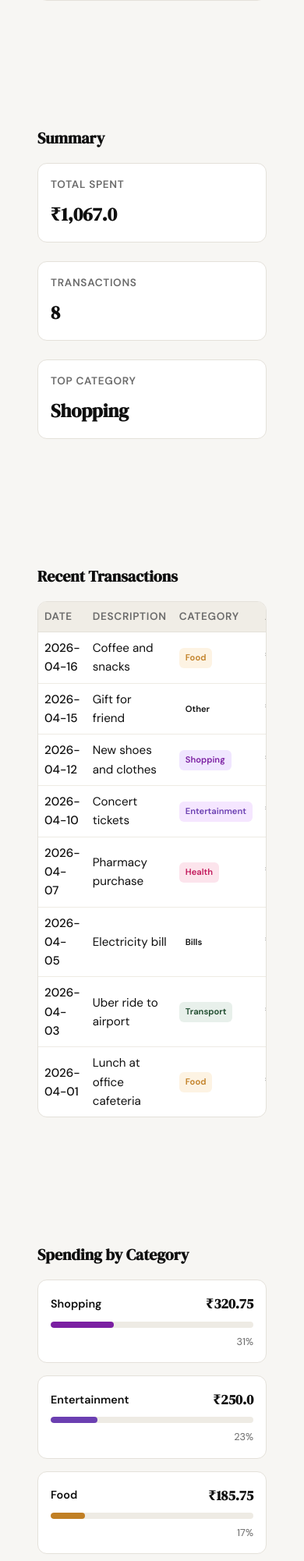
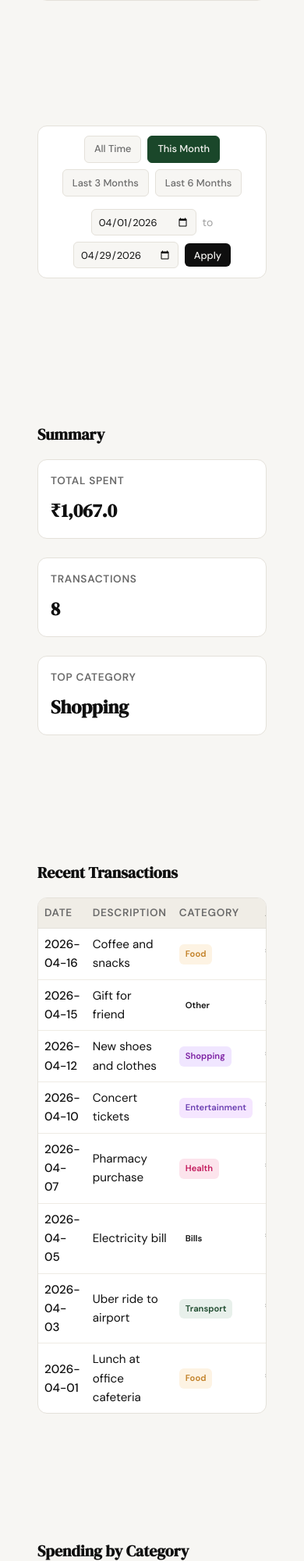
Before and after one commit to Shreyash2005061/Expense-tracker, a Flask app: page /profile?date_from=2026-04-01&date_to=2026-04-29 in a window 390 px wide. Shown: the part 396-2398 px from the top of the page at 78% size. Run offline with Flask 3, Linux system fonts and the light colour scheme; a user stored in the database is signed in; data comes from the database, SQL or seed files in the repository.

Commit message:
add date feature

```diff
--- a/app.py
+++ b/app.py
@@ -1,3 +1,4 @@
+from datetime import datetime, timedelta
 from flask import Flask, render_template, request, redirect, url_for, session, flash
 from functools import wraps
 from database.db import get_db, init_db, seed_db, create_user, validate_user, close_db
@@ -120,16 +121,63 @@ def profile():
     # Add initials for avatar display
     user_info['initials'] = ''.join([word[0].upper() for word in user_info['name'].split()])
 
-    summary_stats = get_summary_stats(user_id)
-    transactions = get_recent_transactions(user_id)
-    categories = get_category_breakdown(user_id)
+    # Read and validate date filter params
+    date_from = request.args.get("date_from")
+    date_to = request.args.get("date_to")
+    active_preset = None
+
+    # Validate dates
+    validated_date_from = None
+    validated_date_to = None
+
+    # Compute preset dates for template
+    today = datetime.now().date()
+    this_month_from = today.replace(day=1)
+    last_3_months_from = today - timedelta(days=90)
+    last_6_months_from = today - timedelta(days=180)
+
+    if date_from and date_to:
+        try:
+            parsed_from = datetime.strptime(date_from, "%Y-%m-%d").date()
+            parsed_to = datetime.strptime(date_to, "%Y-%m-%d").date()
+
+            if parsed_from > parsed_to:
+                flash("Start date must be before end date.", "error")
+                # Fall back to no filter
+            else:
+                validated_date_from = date_from
+                validated_date_to = date_to
+
+                # Determine active preset
+                if parsed_from == this_month_from and parsed_to == today:
+                    active_preset = "this_month"
+                elif parsed_from == last_3_months_from and parsed_to == today:
+                    active_preset = "last_3_months"
+                elif parsed_from == last_6_months_from and parsed_to == today:
+                    active_preset = "last_6_months"
+                else:
+                    active_preset = "custom"
+        except ValueError:
+            # Malformed date, fall back to no filter
+            pass
+
+    summary_stats = get_summary_stats(user_id, validated_date_from, validated_date_to)
+    transactions = get_recent_transactions(user_id, date_from=validated_date_from, date_to=validated_date_to)
+    categories = get_category_breakdown(user_id, validated_date_from, validated_date_to)
 
     return render_template(
         "profile.html",
         user_info=user_info,
         summary_stats=summary_stats,
         transactions=transactions,
-        categories=categories
+        categories=categories,
+        date_from=validated_date_from,
+        date_to=validated_date_to,
+        active_preset=active_preset,
+        today=today.strftime("%Y-%m-%d"),
+        this_month_from=this_month_from.strftime("%Y-%m-%d"),
+        last_3_months_from=last_3_months_from.strftime("%Y-%m-%d"),
+        last_6_months_from=last_6_months_from.strftime("%Y-%m-%d")
     )
 
 
--- a/database/queries.py
+++ b/database/queries.py
@@ -39,17 +39,24 @@ def get_user_by_id(user_id):
     return result
 
 
-def get_summary_stats(user_id):
+def get_summary_stats(user_id, date_from=None, date_to=None):
     """Get summary statistics for a user. Returns dict with total_spent, transaction_count, top_category."""
     conn = _get_connection()
     cursor = conn.cursor()
 
+    # Build date filter clause
+    date_filter = ""
+    params = [user_id]
+    if date_from and date_to:
+        date_filter = "AND date BETWEEN ? AND ?"
+        params.extend([date_from, date_to])
+
     # Get total spent and transaction count
-    cursor.execute('''
+    cursor.execute(f'''
         SELECT SUM(amount) as total, COUNT(*) as count
         FROM expenses
-        WHERE user_id = ?
-    ''', (user_id,))
+        WHERE user_id = ? {date_filter}
+    ''', tuple(params))
     row = cursor.fetchone()
 
     total_spent = row['total'] if row['total'] else 0
@@ -64,14 +71,14 @@ def get_summary_stats(user_id):
         }
 
     # Get top category (highest total spending)
-    cursor.execute('''
+    cursor.execute(f'''
         SELECT category, SUM(amount) as category_total
         FROM expenses
-        WHERE user_id = ?
+        WHERE user_id = ? {date_filter}
         GROUP BY category
         ORDER BY category_total DESC
         LIMIT 1
-    ''', (user_id,))
+    ''', tuple(params))
     top_row = cursor.fetchone()
     top_category = top_row['category'] if top_row else '—'
 
@@ -83,18 +90,26 @@ def get_summary_stats(user_id):
     }
 
 
-def get_recent_transactions(user_id, limit=10):
+def get_recent_transactions(user_id, limit=10, date_from=None, date_to=None):
     """Get recent transactions for a user. Returns list of dicts ordered newest-first."""
     conn = _get_connection()
     cursor = conn.cursor()
 
-    cursor.execute('''
+    # Build date filter clause
+    date_filter = ""
+    params = [user_id]
+    if date_from and date_to:
+        date_filter = "AND date BETWEEN ? AND ?"
+        params.extend([date_from, date_to])
+    params.append(limit)
+
+    cursor.execute(f'''
         SELECT date, description, category, amount
         FROM expenses
-        WHERE user_id = ?
+        WHERE user_id = ? {date_filter}
         ORDER BY date DESC
         LIMIT ?
-    ''', (user_id, limit))
+    ''', tuple(params))
 
     rows = cursor.fetchall()
 
@@ -111,17 +126,24 @@ def get_recent_transactions(user_id, limit=10):
     return transactions
 
 
-def get_category_breakdown(user_id):
+def get_category_breakdown(user_id, date_from=None, date_to=None):
     """Get category breakdown for a user. Returns list of dicts with name, amount, percentage (sums to 100)."""
     conn = _get_connection()
     cursor = conn.cursor()
 
+    # Build date filter clause
+    date_filter = ""
+    params = [user_id]
+    if date_from and date_to:
+        date_filter = "AND date BETWEEN ? AND ?"
+        params.extend([date_from, date_to])
+
     # Get total spent
-    cursor.execute('''
+    cursor.execute(f'''
         SELECT SUM(amount) as total
         FROM expenses
-        WHERE user_id = ?
-    ''', (user_id,))
+        WHERE user_id = ? {date_filter}
+    ''', tuple(params))
     total_row = cursor.fetchone()
     grand_total = total_row['total'] if total_row['total'] else 0
 
@@ -130,13 +152,13 @@ def get_category_breakdown(user_id):
         return []
 
     # Get category totals
-    cursor.execute('''
+    cursor.execute(f'''
         SELECT category, SUM(amount) as category_total
         FROM expenses
-        WHERE user_id = ?
+        WHERE user_id = ? {date_filter}
         GROUP BY category
         ORDER BY category_total DESC
-    ''', (user_id,))
+    ''', tuple(params))
 
     rows = cursor.fetchall()
 
--- a/static/css/style.css
+++ b/static/css/style.css
@@ -971,6 +971,92 @@ a { color: inherit; text-decoration: none; }
     padding: 3rem 2rem;
 }
 
+/* Date Filter Bar */
+.filter-bar {
+    display: flex;
+    flex-wrap: wrap;
+    gap: 1.5rem;
+    align-items: center;
+    justify-content: space-between;
+    background: var(--paper-card);
+    border: 1px solid var(--border);
+    border-radius: var(--radius-md);
+    padding: 1.25rem 1.5rem;
+    margin-bottom: 1.5rem;
+}
+
+.filter-presets {
+    display: flex;
+    flex-wrap: wrap;
+    gap: 0.75rem;
+}
+
+.filter-btn {
+    padding: 0.5rem 1rem;
+    border: 1px solid var(--border);
+    border-radius: var(--radius-sm);
+    background: var(--paper);
+    color: var(--ink-muted);
+    font-size: 0.875rem;
+    font-weight: 500;
+    transition: all 0.2s;
+}
+
+.filter-btn:hover {
+    border-color: var(--ink-muted);
+    color: var(--ink);
+}
+
+.filter-btn.active {
+    background: var(--accent);
+    border-color: var(--accent);
+    color: var(--paper);
+}
+
+.filter-custom {
+    display: flex;
+    align-items: center;
+    gap: 0.75rem;
+}
+
+.filter-input {
+    padding: 0.5rem 0.75rem;
+    border: 1px solid var(--border);
+    border-radius: var(--radius-sm);
+    font-family: var(--font-body);
+    font-size: 0.875rem;
+    color: var(--ink);
+    background: var(--paper);
+    outline: none;
+    transition: border-color 0.2s;
+}
+
+.filter-input:focus {
+    border-color: var(--accent);
+}
+
+.filter-separator {
+    color: var(--ink-faint);
+    font-size: 0.875rem;
+}
+
+.filter-apply {
+    padding: 0.5rem 1rem;
+    background: var(--ink);
+    color: var(--paper);
+    border: none;
+    border-radius: var(--radius-sm);
+    font-family: var(--font-body);
+    font-size: 0.875rem;
+    font-weight: 500;
+    cursor: pointer;
+    transition: background 0.2s;
+}
+
+.filter-apply:hover {
+    background: var(--accent);
+}
+
 .profile-section {
     margin-bottom: 3rem;
 }
@@ -1254,6 +1340,22 @@ a { color: inherit; text-decoration: none; }
         padding: 2rem 1.5rem;
     }
 
+    .filter-bar {
+        flex-direction: column;
+        align-items: stretch;
+        gap: 1rem;
+        padding: 1rem;
+    }
+
+    .filter-presets {
+        justify-content: center;
+    }
+
+    .filter-custom {
+        justify-content: center;
+        flex-wrap: wrap;
+    }
+
     .user-card {
         flex-direction: column;
         text-align: center;
@@ -1298,6 +1400,33 @@ a { color: inherit; text-decoration: none; }
 @media (max-width: 600px) {
     .profile-container {
         padding: 1.5rem 1rem;
+    }
+
+    .filter-bar {
+        padding: 0.75rem;
+    }
+
+    .filter-presets {
+        gap: 0.5rem;
+    }
+
+    .filter-btn {
+        padding: 0.4rem 0.75rem;
+        font-size: 0.8rem;
+    }
+
+    .filter-custom {
+        gap: 0.5rem;
+    }
+
+    .filter-input {
+        padding: 0.4rem 0.5rem;
+        font-size: 0.8rem;
+    }
+
+    .filter-apply {
+        padding: 0.4rem 0.75rem;
+        font-size: 0.8rem;
     }
 
     .profile-section {
--- a/templates/profile.html
+++ b/templates/profile.html
@@ -16,6 +16,24 @@
                 <p class="user-email">{{ user_info.email }}</p>
                 <p class="user-member-since">Member since {{ user_info.member_since }}</p>
             </div>
+        </div>
+    </section>
+
+    <!-- Date Filter Bar -->
+    <section class="profile-section">
+        <div class="filter-bar">
+            <div class="filter-presets">
+                <a href="{{ url_for('profile') }}" class="filter-btn {% if active_preset is none %}active{% endif %}">All Time</a>
+                <a href="{{ url_for('profile', date_from=this_month_from, date_to=today) }}" class="filter-btn {% if active_preset == 'this_month' %}active{% endif %}">This Month</a>
+                <a href="{{ url_for('profile', date_from=last_3_months_from, date_to=today) }}" class="filter-btn {% if active_preset == 'last_3_months' %}active{% endif %}">Last 3 Months</a>
+                <a href="{{ url_for('profile', date_from=last_6_months_from, date_to=today) }}" class="filter-btn {% if active_preset == 'last_6_months' %}active{% endif %}">Last 6 Months</a>
+            </div>
+            <form class="filter-custom" method="GET" action="{{ url_for('profile') }}">
+                <input type="date" name="date_from" class="filter-input" value="{{ date_from or '' }}" required>
+                <span class="filter-separator">to</span>
+                <input type="date" name="date_to" class="filter-input" value="{{ date_to or '' }}" required>
+                <button type="submit" class="filter-apply">Apply</button>
+            </form>
         </div>
     </section>
 
```
Also changed, not shown: .claude/specs/06-date-filter-for-profile.md (added).
